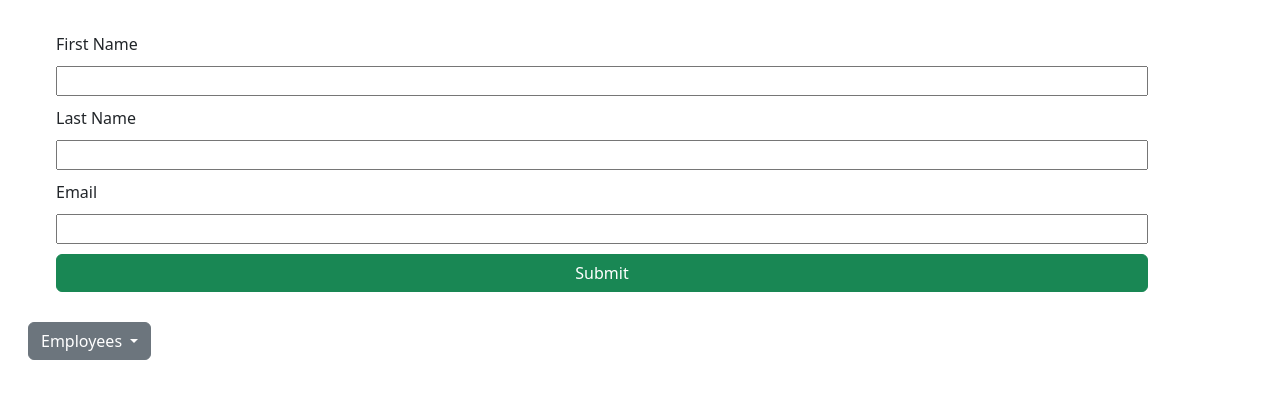
After one commit to tmchuynh/business_project, a Flask app: page /admin in a window 1280 px wide. The commit adds this page. Shown: the top 399 px of the page. Run offline with Flask 2, Linux system fonts and the light colour scheme; data that the repository does not hold is empty.

Commit message:
create temp passwords for new employees

```diff
--- a/flask_app/__init__.py
+++ b/flask_app/__init__.py
@@ -1,5 +1,5 @@
 # __init__.py
 from flask import Flask
 app = Flask(__name__)
-app.secret_key = "working workin dont wanna work tonight too much but workin workking cuz i need to work til it's done booooo!"
+app.secret_key = "my heart couldnt be much lower; im strong enough; i find myself through the dark; im stronger than my storm"
 DATABASE = "lead_gen_business"
--- /dev/null
+++ b/flask_app/controllers/admin.py
@@ -0,0 +1,31 @@
+from flask import Flask, render_template, request, redirect
+from flask_app import app
+from flask_bcrypt import Bcrypt
+bcrypt = Bcrypt(app)
+from flask_app.models.employee_model import Employee
+import random, string
+
+@app.route('/admin')
+def admin():
+    list_of_employees = Employee.get_all_employees()
+    return render_template('admin.html', list_of_employees=list_of_employees)
+
+@app.route('/admin/add_employee', methods=['POST'])
+def add_employee():
+    if not Employee.validate_employee_form(request.form):
+        return redirect('/admin')
+
+    # when an employee is first created, the password is randomly generated
+    temp = string.ascii_lowercase + string.ascii_uppercase + string.digits
+    temp_password = ''.join(random.choice(temp) for i in range(8))
+    print(temp_password)
+
+    new_employee = {
+        'first_name': request.form['first_name'],
+        'last_name': request.form['last_name'],
+        'email': request.form['email'],
+        'password': bcrypt.generate_password_hash(temp_password).decode('utf-8')
+    }
+
+    Employee.create_employee(new_employee)
+    return redirect('/admin')
--- a/flask_app/models/employee_model.py
+++ b/flask_app/models/employee_model.py
@@ -1,27 +1,47 @@
 from flask_app.config.mysqlconnection import connectToMySQL
 from flask_app import DATABASE
 from flask import flash
+
+import re
 
 class Employee:
     def __init__(self, data):
         self.first_name = data['first_name']
         self.last_name = data['last_name']
         self.email = data['email']
+        self.new_employee = data['new_employee']
         self.created_at = data['created_at']
         self.updated_at = data['updated_at']
 
     @classmethod
     def get_all_employees(cls):
-        query = "SELECT * FROM employees"
+        """
+        It returns a list of all the employees in the database.
+
+        :param cls: This is the class name
+        :return: A list of all the employees in the database.
+        """
+        query = "SELECT * FROM employee"
         results = connectToMySQL(DATABASE).query_db(query)
         list_of_employees = []
+        if not results:
+            return list_of_employees
         for result in results:
             list_of_employees.append(cls(result))
         return list_of_employees
 
     @classmethod
     def get_employee_by_id(cls, data):
-        query = "SELECT * FROM employees WHERE id = %(employee_id)s"
+        """
+        It takes in a dictionary of data, and returns an Employee object if the employee exists, or None if
+        the employee does not exist
+
+        :param cls: This is the class that the method is being called on. In this case, it's the Employee
+        class
+        :param data: a dictionary of the data we want to pass to the query
+        :return: A dictionary of the employee's information.
+        """
+        query = "SELECT * FROM employee WHERE id = %(employee_id)s"
         results = connectToMySQL(DATABASE).query_db(query, data)
         if len(results) == 0:
             return None
@@ -29,24 +49,107 @@ class Employee:
 
     @classmethod
     def create_employee(cls, data):
-        query = "INSERT INTO employees (first_name, last_name, email) VALUES (%(first_name)s, %(last_name)s, %(email)s)"
+        """
+        The function takes in a dictionary of data, and then uses that data to create a new employee in the
+        database
+
+        :param cls: This is the class that the method is being called on. In this case, it's the Employee
+        class
+        :param data: a dictionary of the data we want to insert into the database
+        :return: The id of the employee that was just created.
+        """
+        query = "INSERT INTO employee (first_name, last_name, email) VALUES (%(first_name)s, %(last_name)s, %(email)s)"
         results = connectToMySQL(DATABASE).query_db(query, data)
         return results
 
     @classmethod
     def update_employee(cls, data):
-        query = "UPDATE employees SET first_name = %(first_name)s, last_name = %(last_name)s, email = %(email)s WHERE id = %(employee_id)s"
+        """
+        This function updates the employee's first name, last name, and email address in the database
+
+        :param cls: This is the class name
+        :param data: a dictionary of the data we want to update in the database
+        :return: The results of the query.
+        """
+        query = "UPDATE employee SET first_name = %(first_name)s, last_name = %(last_name)s, email = %(email)s WHERE id = %(employee_id)s"
         results = connectToMySQL(DATABASE).query_db(query, data)
         return results
 
     @classmethod
     def delete_employee(cls, data):
-        query = "DELETE FROM employees WHERE id = %(employee_id)s"
+        """
+        This function deletes an employee from the database
+
+        :param cls: This is the class that the method is being called on. In this case, it's the Employee
+        class
+        :param data: a dictionary of the data you want to insert into the database
+        :return: The results of the query.
+        """
+        query = "DELETE FROM employee WHERE id = %(employee_id)s"
         results = connectToMySQL(DATABASE).query_db(query, data)
         return results
 
     @classmethod
     def create_client_employee_relationship(cls, data):
+        """
+        This function creates a relationship between a client and an employee
+
+        :param cls: This is the class that the method is being called on
+        :param data: a dictionary of the data you want to insert into the database
+        :return: The results of the query.
+        """
         query = "INSERT INTO client_relationship (client_email, employee_email) VALUES (%(client_email)s, %(employee_email)"
         results = connectToMySQL(DATABASE).query_db(query, data)
         return results
+
+    @classmethod
+    def check_database(cls, data):
+        """
+        The function takes in a dictionary of data, and returns True if the email is in the database, and
+        False if it is not
+
+        :param cls: This is the class that the method is being called on
+        :param data: a dictionary of the data we want to insert into the database
+        :return: The query is being returned.
+        """
+        query = "SELECT * FROM employee WHERE email = %(email)s"
+        results = connectToMySQL(DATABASE).query_db(query, data)
+        if len(results) == 0:
+            return False
+        return True
+
+
+    @staticmethod
+    def validate_employee_form(data):
+        regex = re.compile('[@_!#$%^&*()<>?/\|}{~:]')
+
+        is_valid = True
+
+        if (regex.search(data['first_name']) != None or len(data['first_name']) < 2):
+            # first name contains special characters
+            flash('First name contains special characters or does not meet minimum length requirements.', "registration")
+            is_valid = False
+
+        if (regex.search(data['last_name'])!= None or len(data['last_name']) < 2):
+            # last name contains special characters
+            flash('Last name contains special characters or does not meet minimum length requirements.', "registration")
+            is_valid = False
+
+        regex = r'\b[A-Za-z0-9._%+-]+@[A-Za-z0-9.-]+\.[A-Z|a-z]{2,7}\b'
+
+        if (re.fullmatch(regex, data['email'])):
+            # email is valid
+            # need to check if the email is already in use
+            this_user = {
+                'email': data['email']
+            }
+            results = Employee.check_database(this_user)
+
+            if results:
+                flash('Email is already in use, please use a different email', "registration")
+                is_valid = False
+        else:
+            flash('Email contains special characters', "registration")
+            is_valid = False
+
+        return is_valid
--- a/flask_app/static/index.css
+++ b/flask_app/static/index.css
@@ -49,3 +49,10 @@ a:hover {
     text-decoration: none;
     border: none;
 }
+
+.btn-success:hover {
+    color: black;
+    background-color: rgb(33, 156, 37);
+    text-decoration: none;
+    border: none;
+}
--- /dev/null
+++ b/flask_app/templates/admin.html
@@ -0,0 +1,55 @@
+<!DOCTYPE html>
+<html lang="en">
+
+<head>
+    <meta charset="UTF-8">
+    <meta http-equiv="X-UA-Compatible" content="IE=edge">
+    <meta name="viewport" content="width=device-width, initial-scale=1.0">
+    <title></title>
+    <link rel="stylesheet" href="https://cdn.jsdelivr.net/npm/bootstrap@5.2.3/dist/css/bootstrap.min.css">
+    <link rel="stylesheet" href={{ url_for( 'static' , filename='index.css' ) }}>
+</head>
+
+<body>
+    <div class="container">
+
+        <div class="container">
+            <form action="/admin/add_employee" method="POST" class="form-horizontal">
+                <label for="first_name">First Name</label>
+                <input type="text" name="first_name">
+                <label for="last_name">Last Name</label>
+                <input type="text" name="last_name">
+                <label for="email">Email</label>
+                <input type="text" name="email">
+                {% for message in get_flashed_messages(category_filter = ['registration']) %}
+                    <div class="alert alert-danger">
+                        {{ message }}
+                    </div>
+                {% endfor %}
+                <button type="submit" class="btn btn-success">Submit</button>
+            </form>
+        </div>
+
+        <!--employee list dropdown-->
+        <div class="dropdown">
+            <button class="btn btn-secondary dropdown-toggle" type="button" data-bs-toggle="dropdown"
+                aria-expanded="false">
+                Employees
+            </button>
+            <ul class="dropdown-menu dropdown-menu-dark">
+                {% for employee in list_of_employees %}
+                <li><a class="dropdown-item" href="#">
+                    {{employee.first_name}} {{employee.last_name}}
+                </a></li>
+                {% endfor %}
+            </ul>
+        </div>
+        <!--employee list dropdown-->
+
+    </div>
+    <script src="https://cdn.jsdelivr.net/npm/bootstrap@5.3.0-alpha1/dist/js/bootstrap.bundle.min.js"
+        integrity="sha384-w76AqPfDkMBDXo30jS1Sgez6pr3x5MlQ1ZAGC+nuZB+EYdgRZgiwxhTBTkF7CXvN"
+        crossorigin="anonymous"></script>
+</body>
+
+</html>
--- a/flask_app/templates/index.html
+++ b/flask_app/templates/index.html
@@ -9,8 +9,9 @@
         <link rel="stylesheet" href={{ url_for( 'static', filename='index.css' ) }}>
     </head>
     <body>
-        <div class="container p-2 bg-dark">
-
+        <div class="container-fluid p-2 bg-dark d-flex flex-column gap-3 justify-content-around align-content-around h-100">
+            <a href="/admin" class="btn btn-secondary">ADMIN</a>
+            <a href="/employee" class="btn btn-primary">EMPLOYEE</a>
         </div>
         <script src="https://cdn.jsdelivr.net/npm/bootstrap@5.3.0-alpha1/dist/js/bootstrap.bundle.min.js" integrity="sha384-w76AqPfDkMBDXo30jS1Sgez6pr3x5MlQ1ZAGC+nuZB+EYdgRZgiwxhTBTkF7CXvN" crossorigin="anonymous"></script>
     </body>
--- a/server.py
+++ b/server.py
@@ -3,6 +3,7 @@ from flask_app.controllers import employee
 from flask_app.controllers import client
 from flask_app.controllers import invoice
 from flask_app.controllers import product
+from flask_app.controllers import admin
 
 if __name__ == "__main__":
     app.run( debug = True)
```
